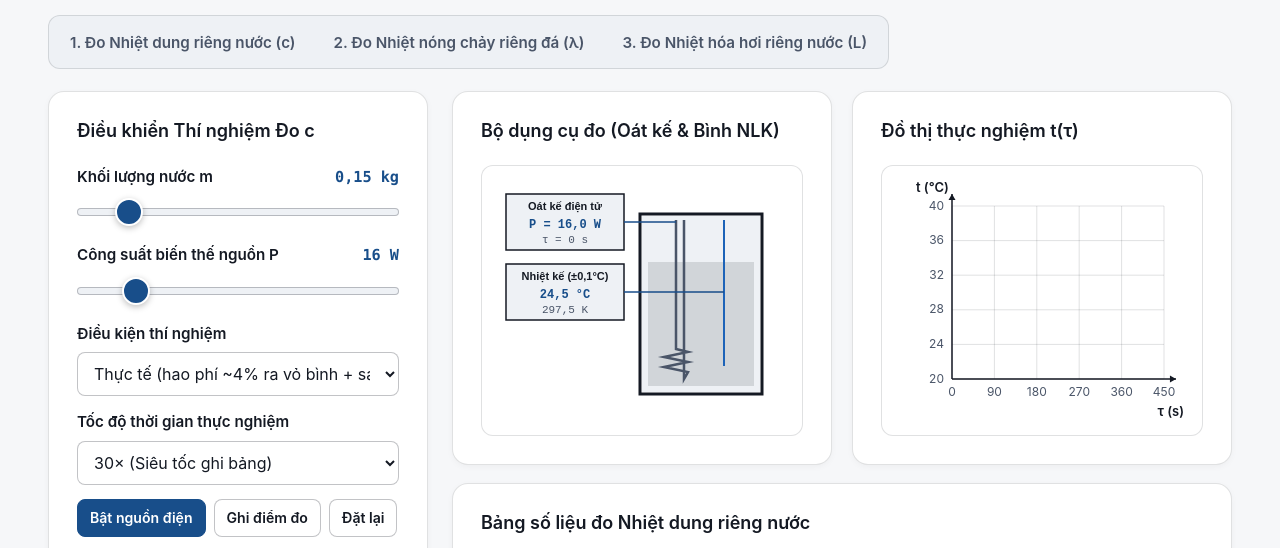
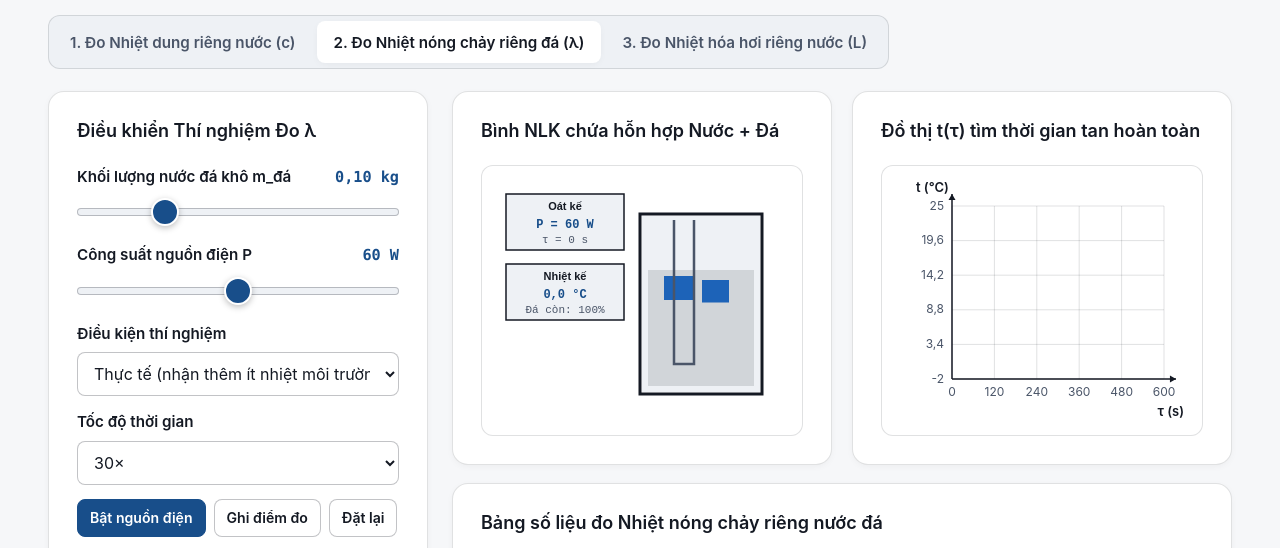
Before and after one commit to hoanganh159271-rgb/vat-li-12-thptqg, a plain HTML site: page mo_phong/05_thuc_hanh_nhiet_sgk.html in a window 1280 px wide. Both pictures are taken after a click on the tab "2. Đo Nhiệt nóng chảy riêng đá (λ)". Shown: the part 200-748 px from the top of the page. Drawn offline with Linux system fonts and the light colour scheme.

Commit message:
fix(labs): preserve variable name in thermal lab switchTab handler

```diff
--- a/mo_phong/05_thuc_hanh_nhiet_sgk.html
+++ b/mo_phong/05_thuc_hanh_nhiet_sgk.html
@@ -326,7 +326,7 @@
         Object.keys(tabMap).forEach(function (k) {
           var isSel = k === name;
           tabMap[k].btn.setAttribute('aria-selected', isSel ? 'true' : 'false');
-          tabMap[k].panel.hidden = !sel;
+          tabMap[k].panel.hidden = !isSel;
         });
         renderActive();
       }
```
